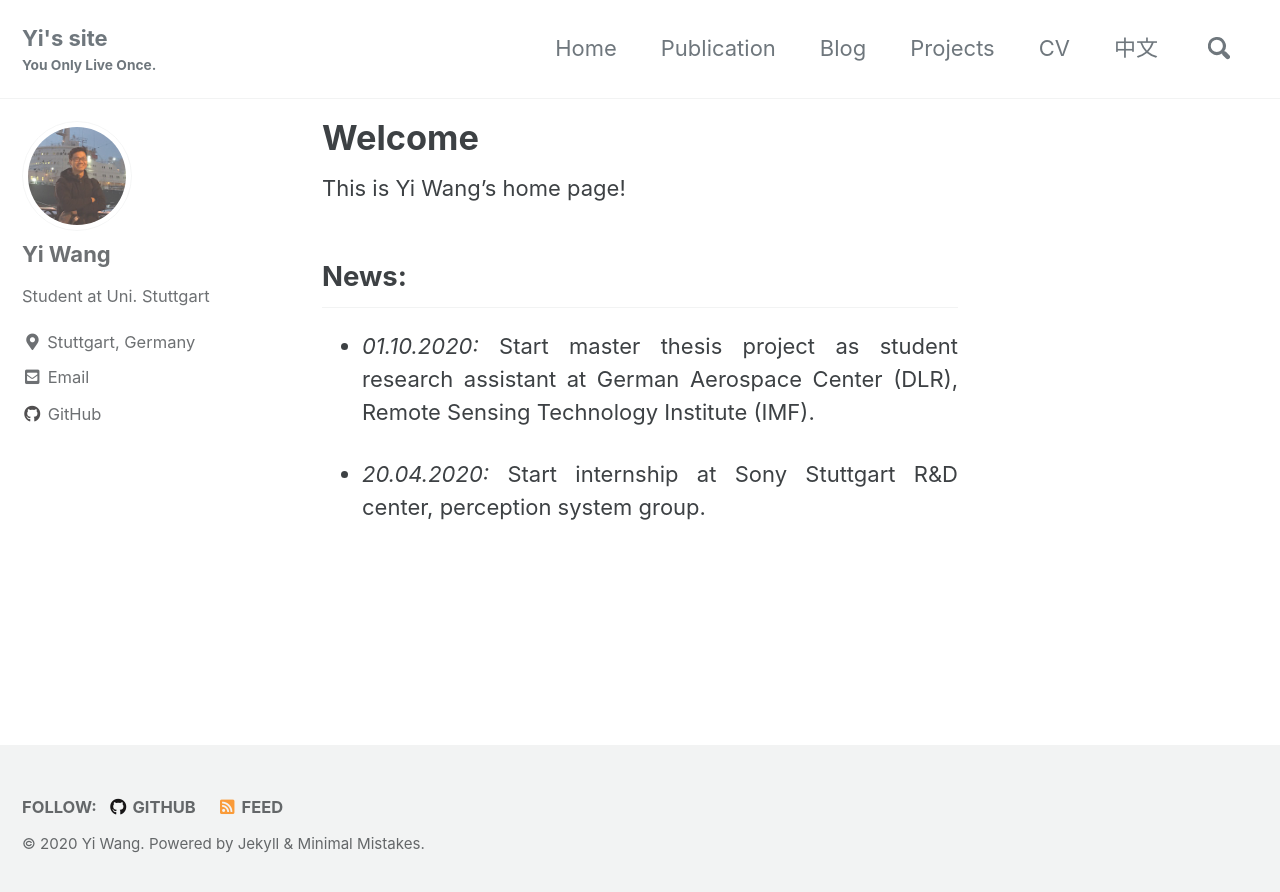
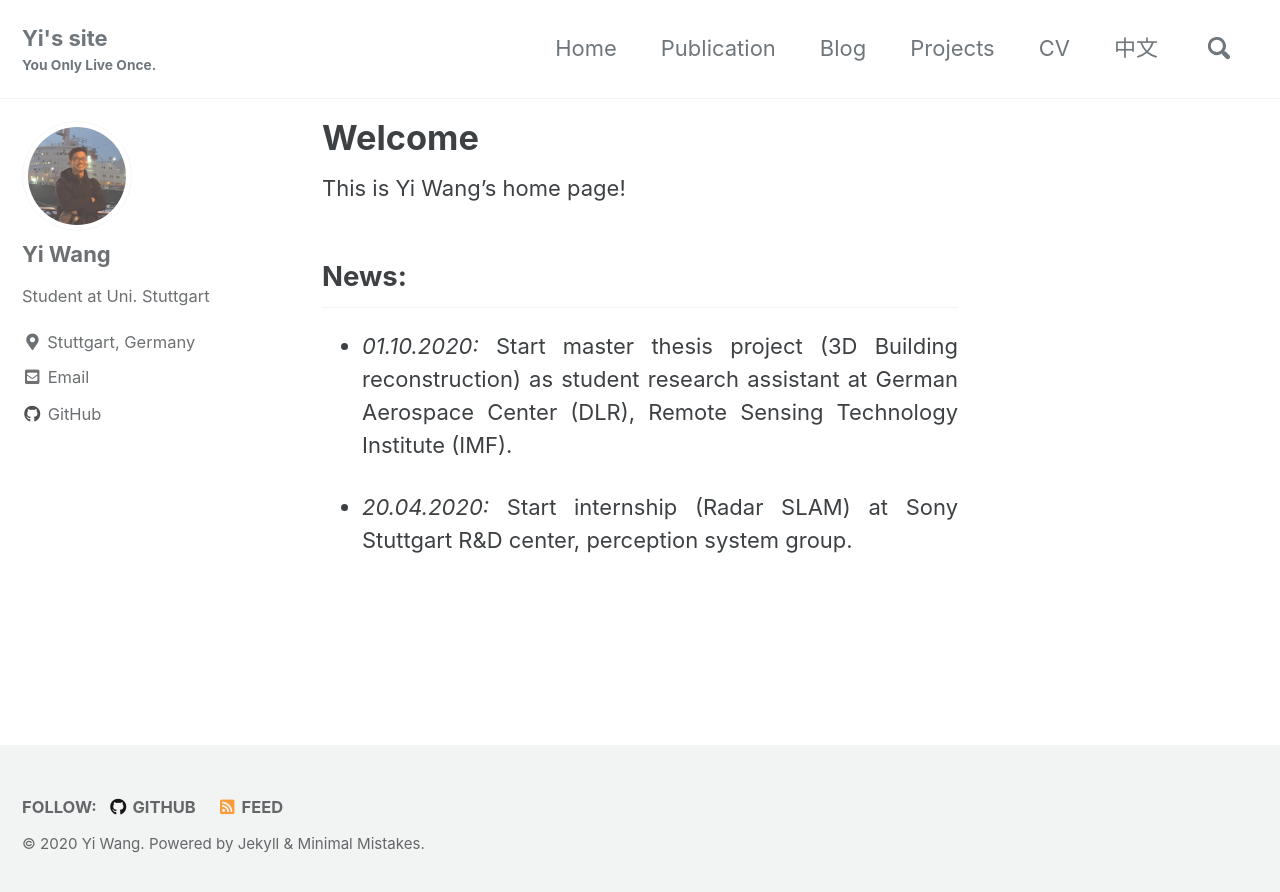
Before and after one commit to wangyi111/wangyi111.github.io, a Jekyll site: the page built from _pages/about.md, in a window 1280 px wide. Shown: the top 892 px of the page. Built offline with Jekyll 4.4.1, drawn with Linux system fonts in a browser that asks for light colours; cached includes are drawn as plain includes.

Commit message:
Update about.md

```diff
--- a/_pages/about.md
+++ b/_pages/about.md
@@ -9,6 +9,6 @@ This is Yi Wang's home page!
 
 ## News:
 
-* *01.10.2020:* Start master thesis project as student research assistant at German Aerospace Center (DLR), Remote Sensing Technology Institute (IMF).
+* *01.10.2020:* Start master thesis project (3D Building reconstruction) as student research assistant at German Aerospace Center (DLR), Remote Sensing Technology Institute (IMF).
 
-* *20.04.2020:* Start internship at Sony Stuttgart R&D center, perception system group.
+* *20.04.2020:* Start internship (Radar SLAM) at Sony Stuttgart R&D center, perception system group.
```
